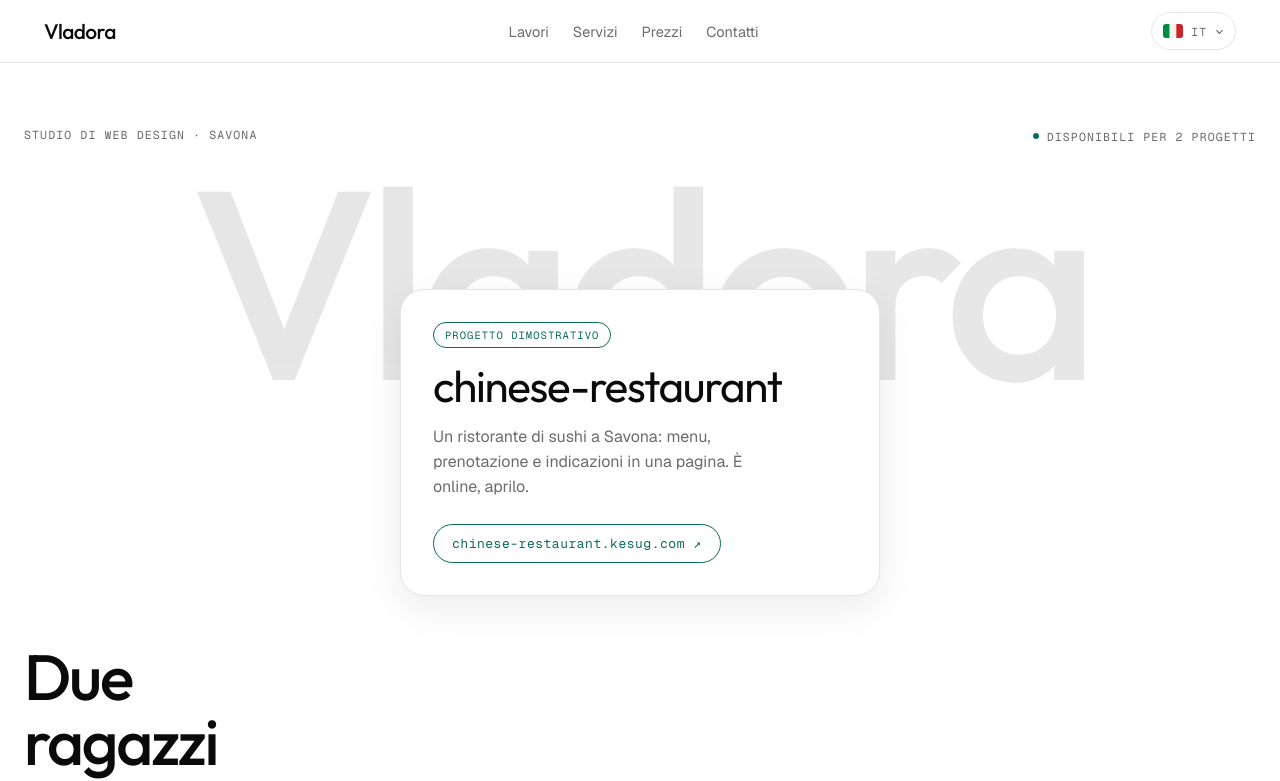
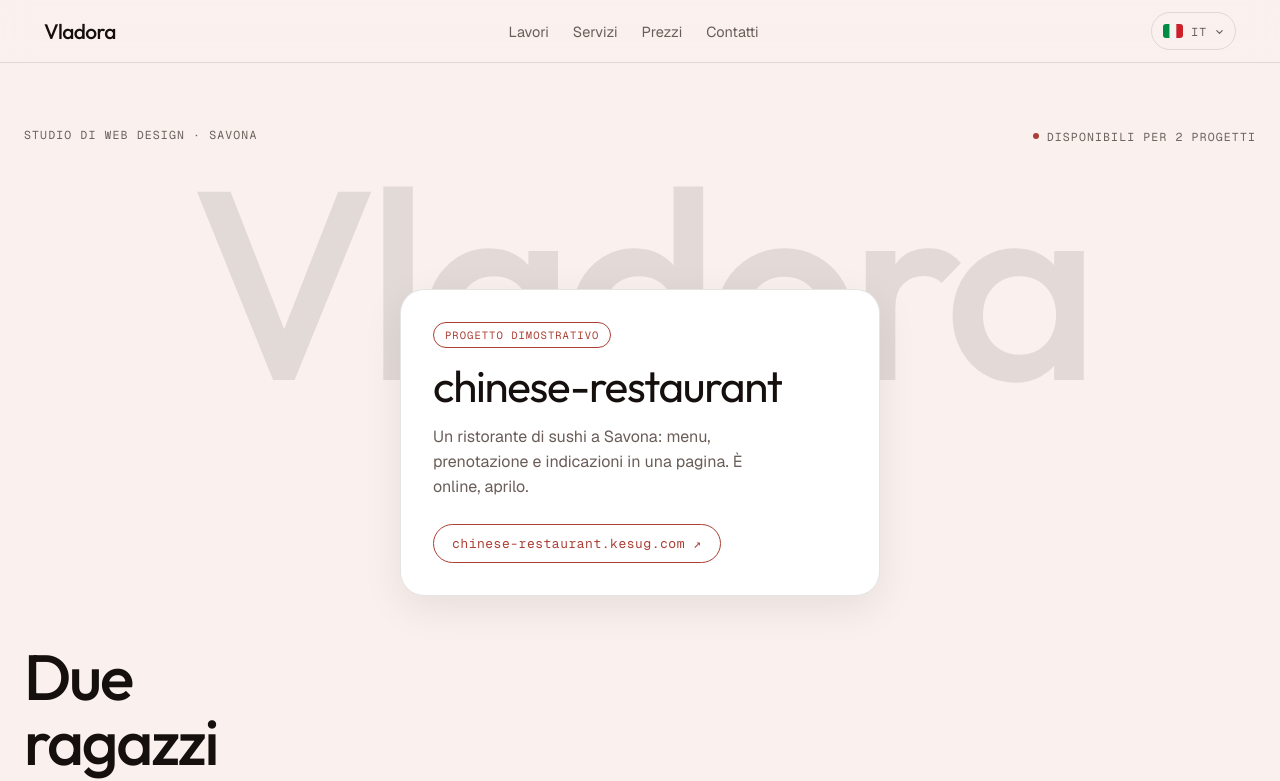
Before and after one commit to VladislavZentsev/portfolio-vladora, a plain HTML site: page index.html in a window 1280 px wide. Shown: the top 781 px of the page. Drawn offline with nearby package versions, Linux system fonts and the light colour scheme.

Commit message:
Palette Corallo su Cipria: via il verde, fondo caldo, lastre quasi nere
Il verde non convinceva. Scelta la direzione Corallo dalle venti
referenze mandate: cinque su venti erano la stessa formula, fondo
quasi nero e un solo colore elettrico, ed e' l'unica che tiene
insieme minimalismo e colore acceso.

FONDO — Cipria #FAF1EE invece del bianco puro.
Bianco scaldato con una traccia della tinta dell'accento, non con del
giallo: un neutro spostato verso il proprio accento fa leggere la
palette come una decisione, un beige giallo accanto al corallo
scivola verso il terracotta. Le schede restano bianco puro, e con
l'11% di stacco dal fondo diventano oggetti veri invece che
rettangoli definiti solo da un bordo.

ACCENTO — corallo su due livelli.
--accent #AC3F34 per i fondi chiari, scurito quanto basta a passare
AA sul piu' scuro dei tre (--bg-sunk, 4.55:1), cosi' funziona in ogni
sezione e non solo nella piu' chiara. --accent-bright #F95C4B, il
corallo pieno, vive solo sulle lastre scure dove da' 5.73:1; su fondo
chiaro sarebbe illeggibile a 2.6:1.

LASTRE — da verde scuro a quasi nero #171616.
Il corallo e' gia' caldo e satura da solo: una lastra colorata gli
toglierebbe energia invece di darne. Bianco su questo nero: 18:1.

VERIFICATO
- 234 nodi di testo sulla home, 99 sul case study, 41 dentro modali e
  pannello laterale: zero contrasti sotto soglia, calcolando anche la
  composizione dei colori semitrasparenti sul loro fondo reale
- due difetti trovati proprio da questi controlli e corretti prima del
  commit: --fg-3 e l'accento passavano su --bg ma fallivano su
  --bg-alt, e i campi del modulo erano bianchi su scheda bianca,
  esistevano solo grazie al bordo. Ora sono incavi in cipria
- lingua IT/EN, pannello, modali, validazione e composizione del
  messaggio WhatsApp: tutto funzionante dopo il cambio
- nessun overflow orizzontale a 375 e 1280 su entrambe le pagine
- il prop accentColor dell'editor allineato: dichiarava ancora il
  verde come default mentre il sito era gia' un altro colore

Co-Authored-By: Claude Opus 5 <noreply@anthropic.com>

```diff
--- a/index.html
+++ b/index.html
@@ -17,15 +17,25 @@
 <link rel="stylesheet" href="https://fonts.googleapis.com/css2?family=Geist:wght@300..700&amp;family=Geist+Mono:wght@400;500&amp;family=Outfit:wght@300..600&amp;display=swap" />
 <style>
 :root{
-  --bg:#ffffff; --bg-alt:#f4f4f5; --bg-sunk:#ebebed; --surface:#ffffff;
-  --fg:#0a0a0a; --fg-2:#6b6b70; --fg-3:#6a6a70; --fg-inv:#fafafa;
-  --line:rgba(10,10,10,.10); --line-strong:rgba(10,10,10,.22);
-  --accent:#0B6B5E; --accent-hover:#08544a; --accent-soft:rgba(11,107,94,.10);
-  /* Verde per le superfici grandi. Bianco sopra questo da' 11.8:1, molto
-     oltre AA; il nero NON va mai sul verde (1.67:1, illeggibile). */
-  --accent-deep:#063F38;
-  /* Solo per numeri e accenti SOPRA --accent-deep: 5.14:1 su quel fondo. */
-  --accent-bright:#2FBFA6;
+  /* Fondo Cipria: bianco scaldato con una traccia della tinta dell'accento,
+     non con del giallo. Un neutro spostato verso il proprio accento fa
+     leggere la palette come una decisione; un beige giallo accanto al
+     corallo scivola verso il terracotta, che e' un altro mestiere.
+     Le schede restano bianco puro: e' lo stacco dal fondo (11%) che le fa
+     esistere come oggetti invece che come rettangoli con un bordo. */
+  --bg:#FAF1EE; --bg-alt:#F1E8E5; --bg-sunk:#E7DFDC; --surface:#FFFFFF;
+  --fg:#150F0D; --fg-2:#6A5D58; --fg-3:#6E615C; --fg-inv:#FAF1EE;
+  --line:rgba(21,15,13,.11); --line-strong:rgba(21,15,13,.24);
+  /* Corallo scurito quanto basta per passare AA sul piu' scuro dei tre
+     fondi chiari (--bg-sunk, 4.55:1): cosi' funziona in ogni sezione,
+     non solo su quella piu' chiara. */
+  --accent:#AC3F34; --accent-hover:#933627; --accent-soft:rgba(172,63,52,.10);
+  /* Lastre quasi nere, non colorate: il corallo e' gia' caldo e satura
+     da solo. Bianco sopra questo nero da' 18:1. */
+  --accent-deep:#171616;
+  /* Il corallo vero, pieno. Vive SOLO sulle lastre scure: 5.73:1 li',
+     ma su fondo chiaro sarebbe illeggibile (2.6:1). */
+  --accent-bright:#F95C4B;
   --on-accent:#ffffff;
   --on-accent-2:rgba(255,255,255,.72);
   --line-on-accent:rgba(255,255,255,.18);
@@ -41,7 +51,7 @@
   --sans:"Geist","Helvetica Neue",Helvetica,Arial,sans-serif;
   --mono:"Geist Mono",ui-monospace,SFMono-Regular,Menlo,monospace;
   --display:"Outfit","Geist",sans-serif;
-  --mock:#f4f4f5;
+  --mock:#F1E8E5;
 }
 *,*::before,*::after{box-sizing:border-box}
 html{-webkit-text-size-adjust:100%;scroll-behavior:smooth}
@@ -253,11 +263,11 @@ html[data-modal-open]{overflow:hidden}
   --line:var(--line-on-accent);
   --line-strong:var(--line-on-accent-strong);
   --accent:var(--accent-bright);
-  --accent-hover:#5FD9C4;
-  --accent-soft:rgba(47,191,166,.16);
+  --accent-hover:#FF8577;
+  --accent-soft:rgba(249,92,75,.16);
   --bg:var(--accent-deep);
-  --bg-alt:#0A4E45;
-  --bg-sunk:#0A4E45;
+  --bg-alt:#242020;
+  --bg-sunk:#242020;
   --sh-1:0 1px 2px rgba(0,0,0,.22);
   --sh-2:0 2px 12px rgba(0,0,0,.26);
   --sh-3:0 16px 44px rgba(0,0,0,.34);
@@ -265,19 +275,22 @@ html[data-modal-open]{overflow:hidden}
 /* isole chiare sopra la lastra: schede prezzo e modulo */
 .sez-deep .tar,
 .sez-deep [data-wa-form]{
-  color:#0a0a0a;
-  --fg:#0a0a0a;
-  --fg-2:#6b6b70;
-  --fg-3:#6a6a70;
-  --fg-inv:#fafafa;
-  --line:rgba(10,10,10,.10);
-  --line-strong:rgba(10,10,10,.22);
-  --accent:#0B6B5E;
-  --accent-hover:#08544a;
-  --accent-soft:rgba(11,107,94,.10);
-  --bg:#ffffff;
-  --bg-alt:#f4f4f5;
-  --bg-sunk:#ebebed;
+  color:#150F0D;
+  --fg:#150F0D;
+  --fg-2:#6A5D58;
+  --fg-3:#6E615C;
+  --fg-inv:#FFFFFF;
+  --line:rgba(21,15,13,.11);
+  --line-strong:rgba(21,15,13,.24);
+  --accent:#AC3F34;
+  --accent-hover:#933627;
+  --accent-soft:rgba(172,63,52,.10);
+  /* non bianco: i campi del modulo stanno SU una scheda bianca, e
+     bianco-su-bianco li lascia esistere solo grazie al bordo. Cipria li
+     fa leggere come incavi. */
+  --bg:#FAF1EE;
+  --bg-alt:#F1E8E5;
+  --bg-sunk:#E7DFDC;
 }
 /* la corsia consigliata: anello verde chiaro, si stacca sul fondo scuro */
 .sez-deep .tar-top{
@@ -992,7 +1005,7 @@ html[data-modal-open]{overflow:hidden}
 </div>
 
 </x-dc>
-<script type="text/x-dc" data-dc-script data-props="{&quot;accentColor&quot;:{&quot;editor&quot;:&quot;color&quot;,&quot;default&quot;:&quot;#0B6B5E&quot;,&quot;tsType&quot;:&quot;string&quot;,&quot;options&quot;:[&quot;#0B6B5E&quot;,&quot;#1B4DE4&quot;,&quot;#B4462A&quot;,&quot;#2E2A26&quot;],&quot;section&quot;:&quot;Tema&quot;}}">
+<script type="text/x-dc" data-dc-script data-props="{&quot;accentColor&quot;:{&quot;editor&quot;:&quot;color&quot;,&quot;default&quot;:&quot;#AC3F34&quot;,&quot;tsType&quot;:&quot;string&quot;,&quot;options&quot;:[&quot;#AC3F34&quot;,&quot;#1B8292&quot;,&quot;#018759&quot;,&quot;#2E2A26&quot;],&quot;section&quot;:&quot;Tema&quot;}}">
 class Component extends DCLogic {
   componentDidMount() {
     // Il runtime puo' rimontare la logica (streaming, hot reload): senza
@@ -1004,7 +1017,7 @@ class Component extends DCLogic {
 
     // Accent: the CSS tokens stay authoritative (the palette lives in the CSS above).
     // accent. Only a non-default prop writes inline values.
-    const DEFAULT_ACCENT = '#0B6B5E';
+    const DEFAULT_ACCENT = "#AC3F34";
     const shift = (hex, amount) => {
       const n = parseInt(hex.slice(1), 16);
       const mix = (c) => Math.round(amount > 0 ? c + (255 - c) * amount : c * (1 + amount));
```
Also changed, not shown: Vladora-CaseStudy.dc.html (+11 -7 lines).
